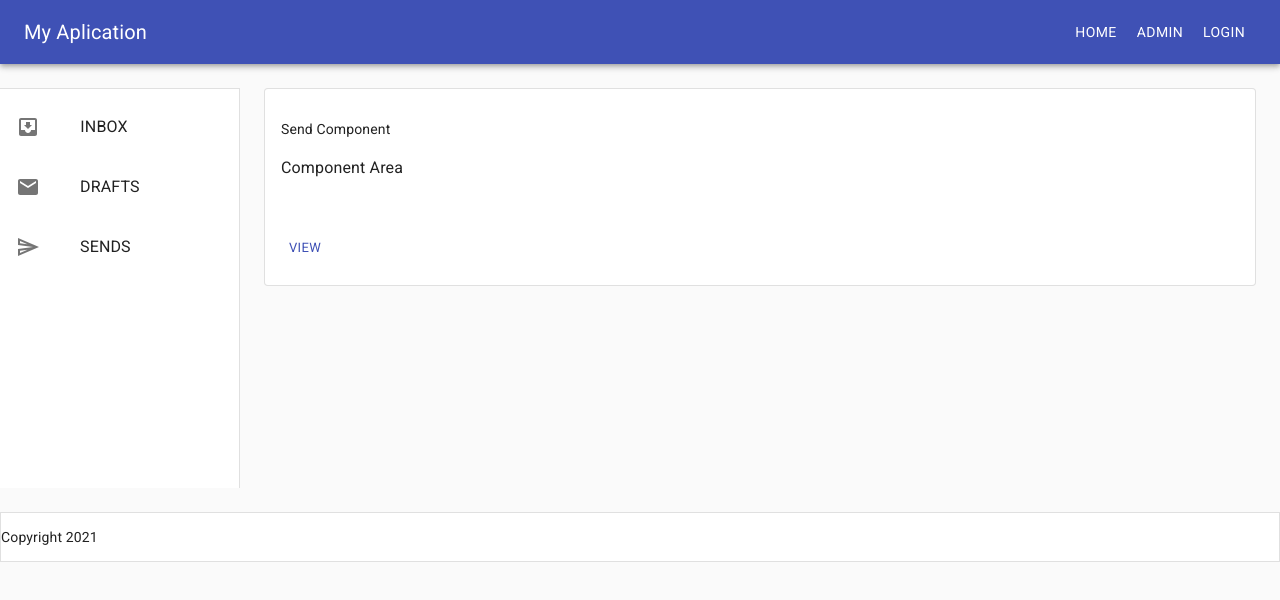
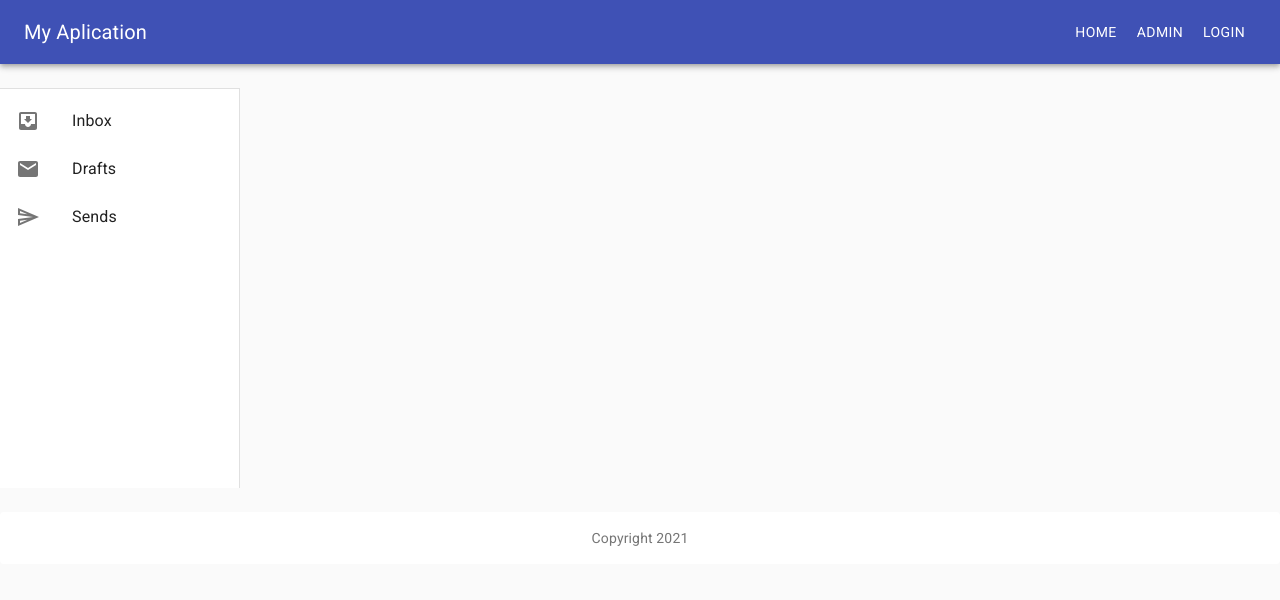
Before and after one commit to davidTorresTrejo/Training-examples, a React (Create React App) app in the folder 2021-04-13/react-app/: page / in a window 1280 px wide. Shown: the top 600 px of the page. Built offline with nearby package versions, Linux system fonts and the light colour scheme.

Commit message:
2021-04-19 React - Route

```diff
--- a/2021-04-13/react-app/src/containers/App.tsx
+++ b/2021-04-13/react-app/src/containers/App.tsx
@@ -1,28 +1,23 @@
 import React from 'react';
 import MasterLayout from '../layouts/MasterLayout';
-import HomePage from '../containers/HomePage/HomePage';
-import AdminPage from './AdminPage/AdminPage';
-import {BrowserRouter, Route, Switch} from 'react-router-dom'
+import HomePage from '../containers/HomePage/HomePage'
+import AdminPage from '../containers/AdminPage/AdminPage'
+import PageNotFound from '../containers/PageNotFound/PageNotFound'
+import {Route, Switch} from 'react-router-dom';
 
 /* App Component  */
 class App extends React.Component{
   render(){
     return(
       /* Use the BrowserRoute and Switch to choose */
-      <BrowserRouter>
+      <MasterLayout>
         <Switch>
-        <Route exact path = "/">                    {/* Route to HomePage (exact) */}
-          <MasterLayout>
-            <HomePage></HomePage>
-          </MasterLayout>
-        </Route>
-        <Route path = "/admin">                     {/* Route to AdminPage (exact) */}
-          <MasterLayout>
-            <AdminPage></AdminPage>
-          </MasterLayout>
-        </Route>
-      </Switch>
-      </BrowserRouter>
+          <Route path = "/" exact component = {HomePage}></Route>
+          <Route path = "/admin" component = {AdminPage}></Route>
+          <Route render = {() => <PageNotFound title = "Page Not Found...."/>}/>
+        </Switch>
+      </MasterLayout>
+
     );
   }
 }
--- a/2021-04-13/react-app/src/containers/HomePage/HomePage.tsx
+++ b/2021-04-13/react-app/src/containers/HomePage/HomePage.tsx
@@ -14,10 +14,12 @@ class HomePage extends Component{
           <p>Home Component!</p>
           Call My component
         */}
-        <CardComponent title = "Send Component" content = "Component Area" titleButton = "View"></CardComponent>
+        {/* <CardComponent title = "Send Component" content = "Component Area" titleButton = "View"></CardComponent> */}
       </LayoutHome>
     );
   }
 }
 
 export default HomePage;
+
+/* Add Route  */
--- /dev/null
+++ b/2021-04-13/react-app/src/containers/PageNotFound/PageNotFound.tsx
@@ -0,0 +1,20 @@
+import React from 'react';
+import Paper from '@material-ui/core/Paper';
+
+interface IProps{
+    title: string
+}
+
+class PageNotFound extends React.Component <IProps>{
+    render(){
+        return(
+            /* Use Paper Material UI and icons */
+            <Paper elevation={0}>
+                <h1>{this.props.title}</h1>
+                <p>The Current page is not available.....</p>
+            </Paper>
+        );
+    }
+}
+
+export default PageNotFound;
--- a/2021-04-13/react-app/src/index.tsx
+++ b/2021-04-13/react-app/src/index.tsx
@@ -1,13 +1,19 @@
 import ReactDOM from 'react-dom';
 import App from './containers/App';
 import 'fontsource-roboto';
-
+import {BrowserRouter} from 'react-router-dom';
 
 /* Rendering App Component */
-ReactDOM.render(<App />,document.getElementById('root'));
+ReactDOM.render(
+    <BrowserRouter>
+        <App />
+    </BrowserRouter>,
+    document.getElementById('root'));
 
 /*
     Install React-Route and React-Router-Dom  @types/react-router-dom
     import {BrowserRoute} from 'react-router-dom'
 
 */
+
+/* Browser Route Here */
--- a/2021-04-13/react-app/src/layouts/LayoutAdmin.tsx
+++ b/2021-04-13/react-app/src/layouts/LayoutAdmin.tsx
@@ -77,11 +77,12 @@ const LayoutAdmin = (props: Props) => {
     <div>
       <Divider />
       <List>
-        <ListItem>
+        <ListItem button>
           <ListItemIcon> <PersonIcon></PersonIcon> </ListItemIcon>
           <ListItemText primary = "Users"></ListItemText>
         </ListItem>
-        <ListItem>
+
+        <ListItem button>
           <ListItemIcon> <SettingsIcon></SettingsIcon> </ListItemIcon>
           <ListItemText primary = "Config"></ListItemText>
         </ListItem>
--- a/2021-04-13/react-app/src/layouts/LayoutHome.tsx
+++ b/2021-04-13/react-app/src/layouts/LayoutHome.tsx
@@ -79,25 +79,20 @@ const LayoutHome = (props: Props) => {
     <div>
       <Divider />
       <List>
-        <ListItem>
+        <ListItem button>
           <ListItemIcon> <InboxIcon></InboxIcon> </ListItemIcon>
-          <Button>
             <ListItemText primary = "Inbox"></ListItemText>
-          </Button>
         </ListItem>
 
-        <ListItem>
+        <ListItem button>
         <ListItemIcon> <MailIcon></MailIcon> </ListItemIcon>
-          <Button>
             <ListItemText primary = "Drafts"></ListItemText>
-          </Button>
         </ListItem>
 
-        <ListItem>
+        {/* Check ListItem Button */}
+        <ListItem button>
           <ListItemIcon> <SendOutlinedIcon></SendOutlinedIcon> </ListItemIcon>
-          <Button>
             <ListItemText primary = "Sends"></ListItemText>
-          </Button>
         </ListItem>
       </List>
     </div>
--- a/2021-04-13/react-app/src/layouts/MasterLayout.tsx
+++ b/2021-04-13/react-app/src/layouts/MasterLayout.tsx
@@ -37,9 +37,7 @@ const MatserLayout = (props: any) => {
 
         <Grid item xs={12}>
             {/* Add paper elevation */}
-            <Paper variant = "outlined" square>
-              <p className = "center-p">Copyright 2021</p>
-            </Paper>
+            <Paper elevation={0} className = {classes.paper}>Copyright 2021</Paper>
         </Grid>
 
       </Grid>
--- a/2021-04-13/react-app/src/layouts/MyAppBar.tsx
+++ b/2021-04-13/react-app/src/layouts/MyAppBar.tsx
@@ -4,7 +4,9 @@ import AppBar from '@material-ui/core/AppBar';
 import Toolbar from '@material-ui/core/Toolbar';
 import Typography from '@material-ui/core/Typography';
 import Button from '@material-ui/core/Button';
-import { Link } from 'react-router-dom';
+import {RouteComponentProps,} from 'react-router-dom';
+import {withRouter} from 'react-router';
+
 
 const useStyles = makeStyles((theme: Theme) =>
   createStyles({
@@ -20,8 +22,19 @@ const useStyles = makeStyles((theme: Theme) =>
   }),
 );
 
-const MyAppBar = () => {
+/* props: RouteComponentProps */
+const MyAppBar = (props: RouteComponentProps) => {
   const classes = useStyles();
+
+
+  /* Handling onClick proparty of Buttons Home & Admin */
+  const homeButtomHandler = () =>{
+    props.history.push({pathname: '/'});
+  }
+
+  const adminButtomHandler = () =>{
+    props.history.push({pathname: '/admin'});
+  }
 
   return (
     <div className={classes.root}>
@@ -31,8 +44,8 @@ const MyAppBar = () => {
             My Aplication
           </Typography>
           {/* Routes to Home and Admin Pages in Buttons */}
-          <Button color="inherit" component={Link} to="/">Home</Button>
-          <Button color="inherit" component={Link} to="/admin">Admin</Button>
+          <Button color="inherit" onClick = {homeButtomHandler}>Home</Button>
+          <Button color="inherit" onClick = {adminButtomHandler}>Admin</Button>
           <Button color="inherit">Login</Button>
         </Toolbar>
       </AppBar>
@@ -40,6 +53,8 @@ const MyAppBar = () => {
   );
 }
 
-export default MyAppBar;
+export default withRouter(MyAppBar);
 
-/* Import whitRoute export whitRoute(MyAppBar) */
+/*  Import withRouter export withRoute(MyAppBar)
+    onClick
+*/
```
Also changed, not shown: 2021-04-13/react-app/src/components/inbox/Inbox.tsx (added, +31 -0 lines).
